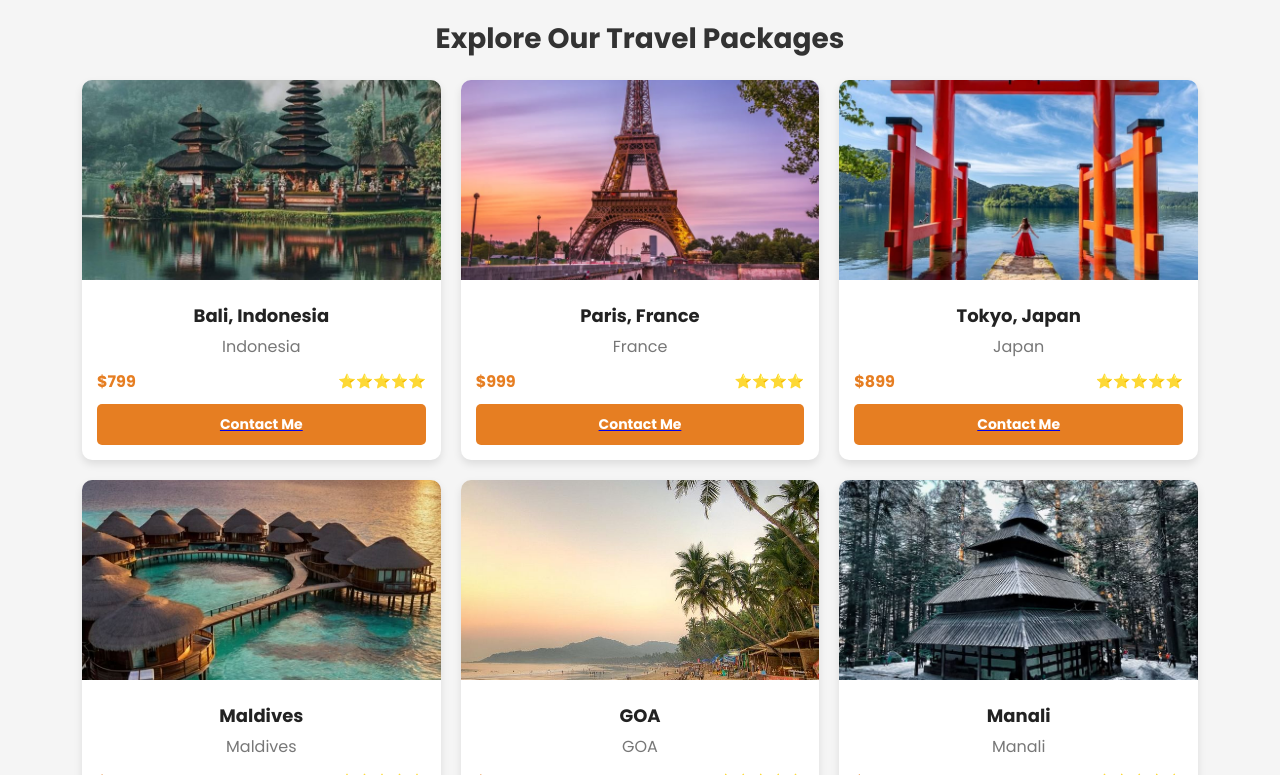
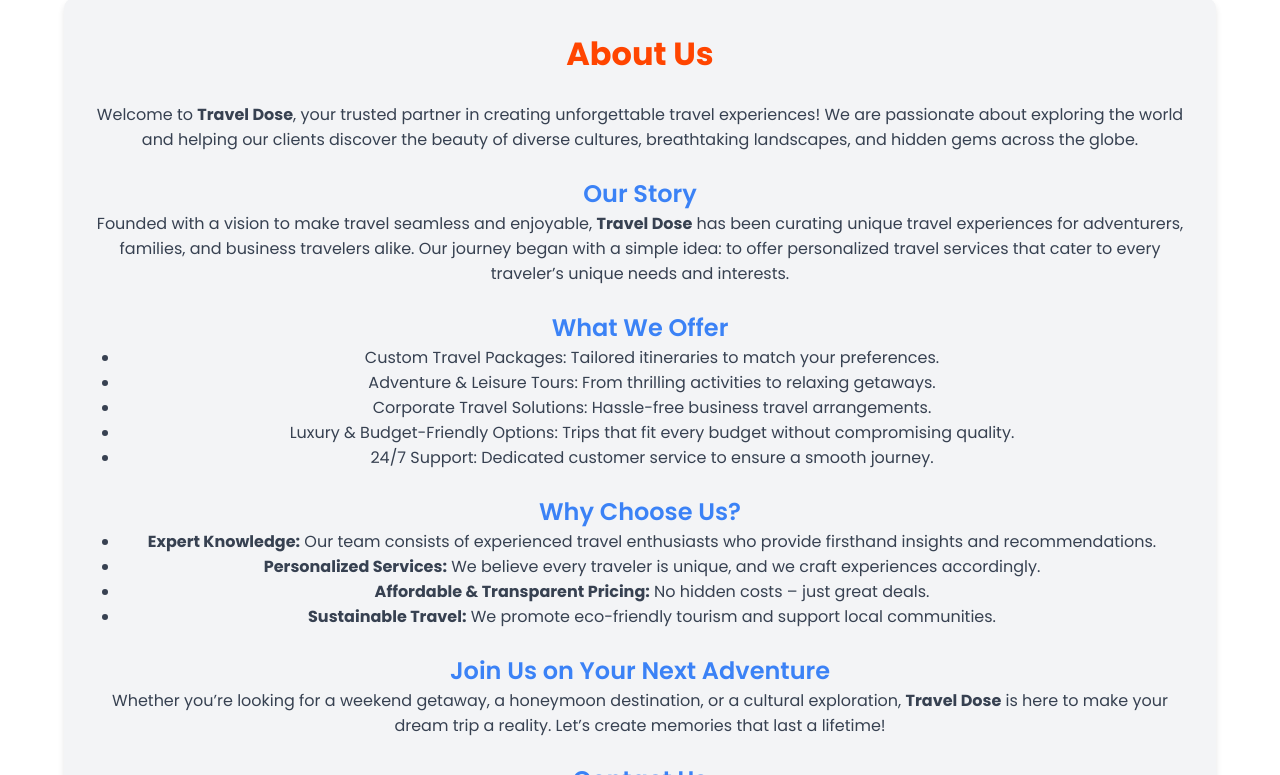
Before and after one commit to Gyandeep1030/Travel-Dose-Website, a React (Vite) app: page /about in a window 1280 px wide. Shown: the part 725-1500 px from the top of the page. Built offline with nearby package versions, Linux system fonts and the light colour scheme.

Commit message:
4/13/2025

```diff
--- a/src/Components/About.jsx
+++ b/src/Components/About.jsx
@@ -2,6 +2,7 @@
 import { HeroSection } from './HeroSection';
 import Footer from './Footer';
 import TravelPackages from './TravelPackages';
+import AboutUs from './AboutUs';
 
 function About() {
     return (
@@ -13,8 +14,8 @@
                 description = "Travel Dose is a travel blog that provides travel tips, guides, and inspiration to help you plan your next vacation."
                 descriptionText = "AboutText"
                 button = "buttonHidden"
-
             />
+            <AboutUs />
             <TravelPackages />
             <Footer />
         </div>
--- /dev/null
+++ b/src/Components/AboutUs.jsx
@@ -0,0 +1,45 @@
+import React from "react";
+import styles from "./AboutUs.module.css";
+
+const AboutUs = () => {
+  return (
+    <div className={styles.aboutUsContainer}>
+      <h1 className={styles.title}>About Us</h1>
+      <p className={styles.text}>
+        Welcome to <strong>Travel Dose</strong>, your trusted partner in creating unforgettable travel experiences! We are passionate about exploring the world and helping our clients discover the beauty of diverse cultures, breathtaking landscapes, and hidden gems across the globe.
+      </p>
+
+      <h2 className={styles.subtitle}>Our Story</h2>
+      <p className={styles.text}>
+        Founded with a vision to make travel seamless and enjoyable, <strong>Travel Dose</strong> has been curating unique travel experiences for adventurers, families, and business travelers alike. Our journey began with a simple idea: to offer personalized travel services that cater to every traveler’s unique needs and interests.
+      </p>
+
+      <h2 className={styles.subtitle}>What We Offer</h2>
+      <ul className={styles.list}>
+        <li>Custom Travel Packages: Tailored itineraries to match your preferences.</li>
+        <li>Adventure & Leisure Tours: From thrilling activities to relaxing getaways.</li>
+        <li>Corporate Travel Solutions: Hassle-free business travel arrangements.</li>
+        <li>Luxury & Budget-Friendly Options: Trips that fit every budget without compromising quality.</li>
+        <li>24/7 Support: Dedicated customer service to ensure a smooth journey.</li>
+      </ul>
+
+      <h2 className={styles.subtitle}>Why Choose Us?</h2>
+      <ul className={styles.list}>
+        <li><strong>Expert Knowledge:</strong> Our team consists of experienced travel enthusiasts who provide firsthand insights and recommendations.</li>
+        <li><strong>Personalized Services:</strong> We believe every traveler is unique, and we craft experiences accordingly.</li>
+        <li><strong>Affordable & Transparent Pricing:</strong> No hidden costs – just great deals.</li>
+        <li><strong>Sustainable Travel:</strong> We promote eco-friendly tourism and support local communities.</li>
+      </ul>
+
+      <h2 className={styles.subtitle}>Join Us on Your Next Adventure</h2>
+      <p className={styles.text}>
+        Whether you’re looking for a weekend getaway, a honeymoon destination, or a cultural exploration, <strong>Travel Dose</strong> is here to make your dream trip a reality. Let’s create memories that last a lifetime!
+      </p>
+
+      <h2 className={styles.subtitle}>Contact Us</h2>
+      <p className={styles.contact}>[Email Address] | [Phone Number] | [Website URL] | [Social Media Links]</p>
+    </div>
+  );
+};
+
+export default AboutUs;
--- /dev/null
+++ b/src/Components/AboutUs.module.css
@@ -0,0 +1,42 @@
+.aboutUsContainer {
+    background-color: #f3f4f6;
+    padding: 2rem;
+    border-radius: 10px;
+    box-shadow: 0 4px 6px rgba(0, 0, 0, 0.1);
+    width: 90%;
+    margin: 0 auto;
+  }
+
+  .title {
+    font-size: 2rem;
+    font-weight: bold;
+    color: orangered;
+    text-align: center;
+    margin-bottom: 1.5rem;
+  }
+
+  .text {
+    color: #374151;
+    margin-bottom: 1rem;
+    text-align: center;
+  }
+
+  .subtitle {
+    font-size: 1.5rem;
+    font-weight: 600;
+    color: #3b82f6;
+    margin-top: 1.5rem;
+  }
+
+  .list {
+    list-style-type: disc;
+    padding-left: 1.5rem;
+    color: #374151;
+    margin-bottom: 1rem;
+  }
+
+  .contact {
+    text-align: center;
+    font-weight: 500;
+    color: #374151;
+  }
--- a/src/Components/Contact.jsx
+++ b/src/Components/Contact.jsx
@@ -2,7 +2,7 @@
 import { HeroSection } from './HeroSection';
 import Footer from './Footer';
 import Form from './ContactForm';
-import ResentTrips from './ResentTrips';
+import RecentTrips from './RecentTrips';
 
 function Contact() {
     return (
@@ -17,7 +17,7 @@
             />
 
             <Form />
-            <ResentTrips />
+            <RecentTrips />
 
 
             <Footer />
--- a/src/Components/Home.jsx
+++ b/src/Components/Home.jsx
@@ -1,7 +1,7 @@
 import React from 'react';
 import { HeroSection } from './HeroSection';
 import Destination from './Destination';
-import ResentTrips from './ResentTrips';
+import RecentTrips from './RecentTrips';
 import Footer from './Footer';
 import TravelPackages from './TravelPackages';
 function Home() {
@@ -18,7 +18,7 @@
             />
             <Destination />
             <TravelPackages />
-            <ResentTrips />
+            <RecentTrips />
             <Footer />
 
 
--- a/src/Components/NavBar.jsx
+++ b/src/Components/NavBar.jsx
@@ -6,14 +6,23 @@
     constructor(props) {
         super(props);
         this.state = { clicked: true };
+
+
     }
 
     toggleMenu = () => {
         this.setState({ clicked: !this.state.clicked });
     };
 
+    componentDidMount(){
+
+    // if( window.screen.width >= 768){
+    //     this.setState({ clicked:false});
+    // }
+    }
 
     render() {
+
         return (
             <nav className={style.navbarItems}>
                 <h1 className={style.logo}>Travel-Dose</h1>
--- a/src/Components/NavBar.module.css
+++ b/src/Components/NavBar.module.css
@@ -10,6 +10,15 @@
     border-radius: 10px;
     margin: 2px auto;
     box-shadow: 0 5px 10px rgba(0, 0, 0, 0.2);
+}
+
+.navUlHide{
+    display: flex;
+    flex-direction: row;
+    justify-content: space-between;
+    align-items: center;
+    list-style: none;
+    z-index: 1;
 }
 
 .navbarItems a{
@@ -55,6 +64,7 @@
     .navbarItems{
         z-index: 99;
     }
+
     .navUl{
         display: flex;
         flex-direction: column;
@@ -108,7 +118,4 @@
         z-index: 99;
     }
 
-
-
-
 }
--- a/src/Components/ResentTrips.jsx
+++ b/src/Components/RecentTrips.jsx
@@ -3,10 +3,10 @@
 import style from "./ResentTrips.module.css";
 
 
-function ResentTrips() {
+function RecentTrips() {
     return (
         <div className={style.mainBody}>
-            <h1>Resent Trips</h1>
+            <h1>Recent Trips</h1>
             <div className={style.BoardBody}>
                 <TripBoard img = "src/assets/5.jpg"  PlaceName = "Switzerland" Discription = "Nestled in the heart of Europe, Switzerland is renowned for its breathtaking landscapes, pristine lakes, and majestic Alps. Whether you're an adventure seeker eager for skiing and hiking, or a culture enthusiast drawn to charming cities like Zurich and Geneva, Switzerland offers a harmonious blend of natural beauty and cosmopolitan sophistication."/>
                 <TripBoard img = "src/assets/11.jpg"  PlaceName = "Bangkok" Discription = "Vibrant and bustling, Bangkok is Thailand's electrifying capital, known for its rich cultural heritage and modern dynamism. Explore ornate temples such as Wat Arun and Wat Phra Kaew, indulge in the flavors of street food markets, and immerse yourself in the lively nightlife. From floating markets to high-rise skyscrapers, Bangkok is a city of contrasts that never ceases to amaze."/>
@@ -15,4 +15,4 @@
         </div>
      );
 }
-export default ResentTrips;
+export default RecentTrips;
--- a/src/index.css
+++ b/src/index.css
@@ -1,4 +1,5 @@
 @import url("https://fonts.googleapis.com/css2?family=Poppins:wght@100;200;300;400;500;600;700;800;900&display=swap");
+
 * {
   margin: 0;
   padding: 0;
--- a/src/main.jsx
+++ b/src/main.jsx
@@ -1,7 +1,7 @@
 import React from "react";
 import ReactDOM from "react-dom/client";
 import App from "../App";
-import "./Index.css"
+import "./index.css"
 import { BrowserRouter } from "react-router-dom";
 
 console.log(React); // Logs React object
```
Also changed, not shown: App.jsx (+5 -5 lines).
